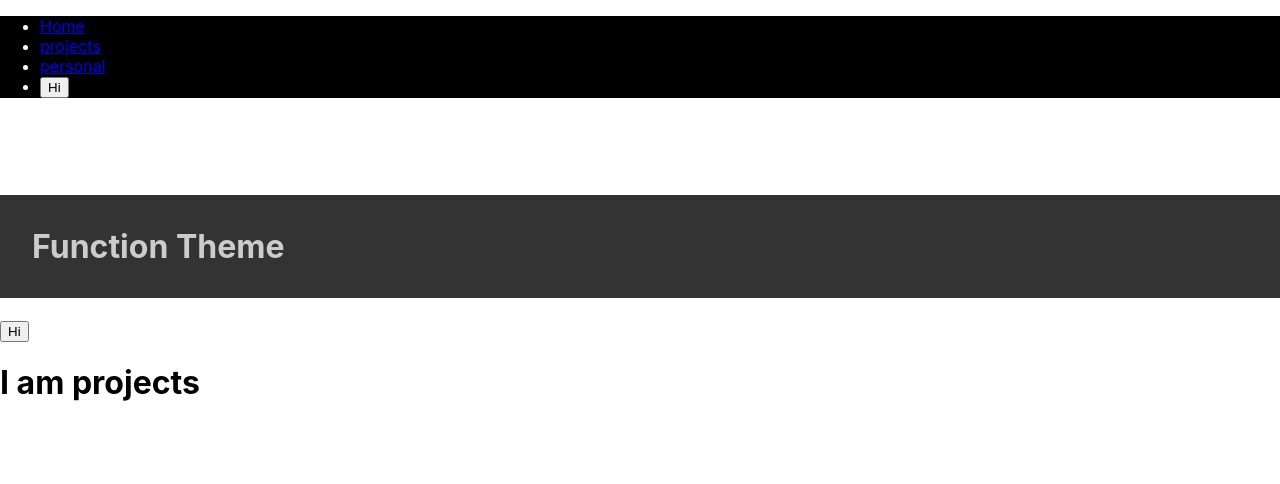
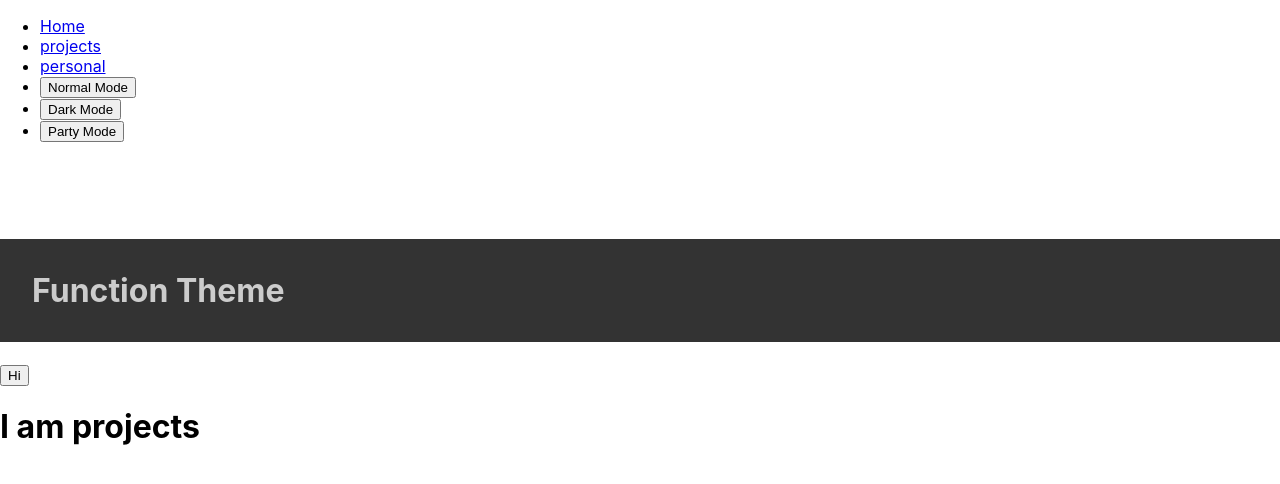
Before and after one commit to Luke-Berzins/lukeberzins, a React (Create React App) app: page /projects in a window 1280 px wide. Shown: the top 484 px of the page. Built offline with nearby package versions, Linux system fonts and the light colour scheme.

Commit message:
party theme integrated as context, changeable by the nav-bar

```diff
--- a/src/App.js
+++ b/src/App.js
@@ -1,4 +1,4 @@
-import React, { useState } from "react";
+import React from "react";
 import { BrowserRouter as Router, Switch, Route } from "react-router-dom";
 import Nav from './components/Nav'
 import Home from './pages/home/Home'
--- a/src/ThemeContext.js
+++ b/src/ThemeContext.js
@@ -12,14 +12,16 @@ export function useThemeUpdate() {
 }
 
 export function ThemeProvider({ children }) {
-  const [darkTheme, setDarkTheme] = useState(true)
+  const [theme, setTheme] = useState('default')
 
-  function toggleTheme() {
-      setDarkTheme(prev => !prev)
+  function toggleTheme(input) {
+    console.log(input)
+      setTheme(prev => input)
+      console.log(theme)
   }
 
   return (
-    <ThemeContext.Provider value = {darkTheme}>
+    <ThemeContext.Provider value = {theme}>
       <ThemeUpdateContext.Provider value={toggleTheme}>
       { children }
       </ThemeUpdateContext.Provider>
--- a/src/components/Nav.jsx
+++ b/src/components/Nav.jsx
@@ -1,4 +1,4 @@
-import React, { useContext } from 'react';
+import React from 'react';
 import { useTheme, useThemeUpdate } from '../ThemeContext'
 import {
   Link
@@ -6,12 +6,12 @@ import {
 import './Nav.scss'
 
 export default function Nav() {
-  const darkTheme = useTheme()
+  const theme = useTheme()
   const toggleTheme = useThemeUpdate()
-  const themeStyles = darkTheme ? 'dark' : 'default'
+
 
   return (
-      <div className={themeStyles}>
+      <div className={theme}>
         <nav>
           <ul>
             <li>
@@ -24,7 +24,13 @@ export default function Nav() {
               <Link to="/personal">personal</Link>
             </li>
             <li>
-            <button onClick={toggleTheme}>Hi</button>
+            <button onClick={() => toggleTheme('default')}>Normal Mode</button>
+            </li>
+            <li>
+            <button onClick={() => toggleTheme('dark')}>Dark Mode</button>
+            </li>
+            <li>
+            <button onClick={() => toggleTheme('party')}>Party Mode</button>
             </li>
           </ul>
         </nav>
--- a/src/components/Nav.scss
+++ b/src/components/Nav.scss
@@ -1,13 +1,8 @@
 $defaultBackground: white;
 $darkBackground: black;
+$partyBackground: pink;
 
 
-@mixin theme($dark-theme: true) {
-  @if $dark-theme {
-    background-color: $darkBackground;
-    color: white;
-  }
-}
 
 
 .default {
@@ -15,5 +10,11 @@ $darkBackground: black;
 }
 
 .dark {
-  @include theme($dark-theme: true)
+  background-color: $darkBackground;
+    color: white;
 }
+
+.party {
+  background-color: $partyBackground;
+    color: green;
+}
```
